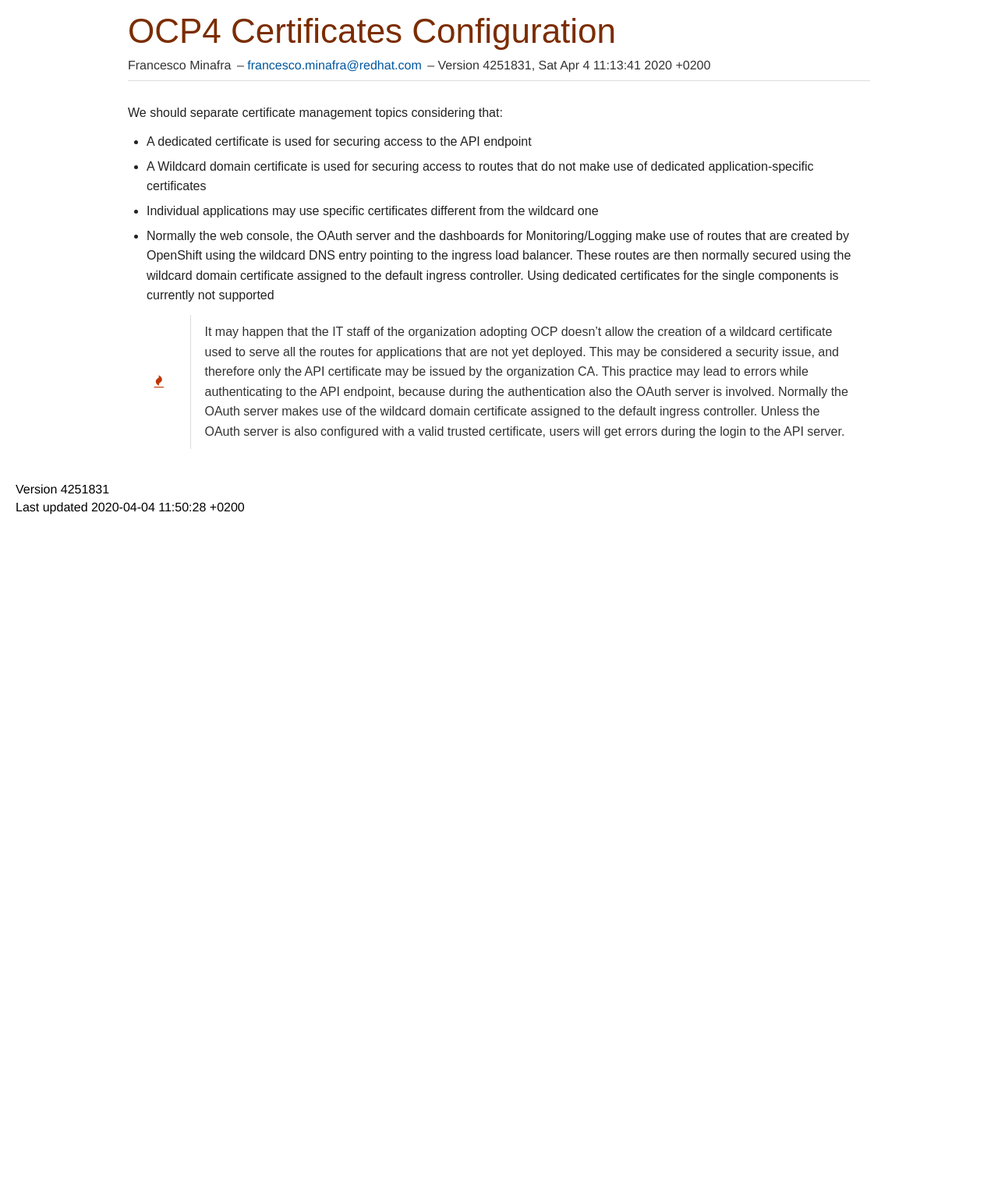
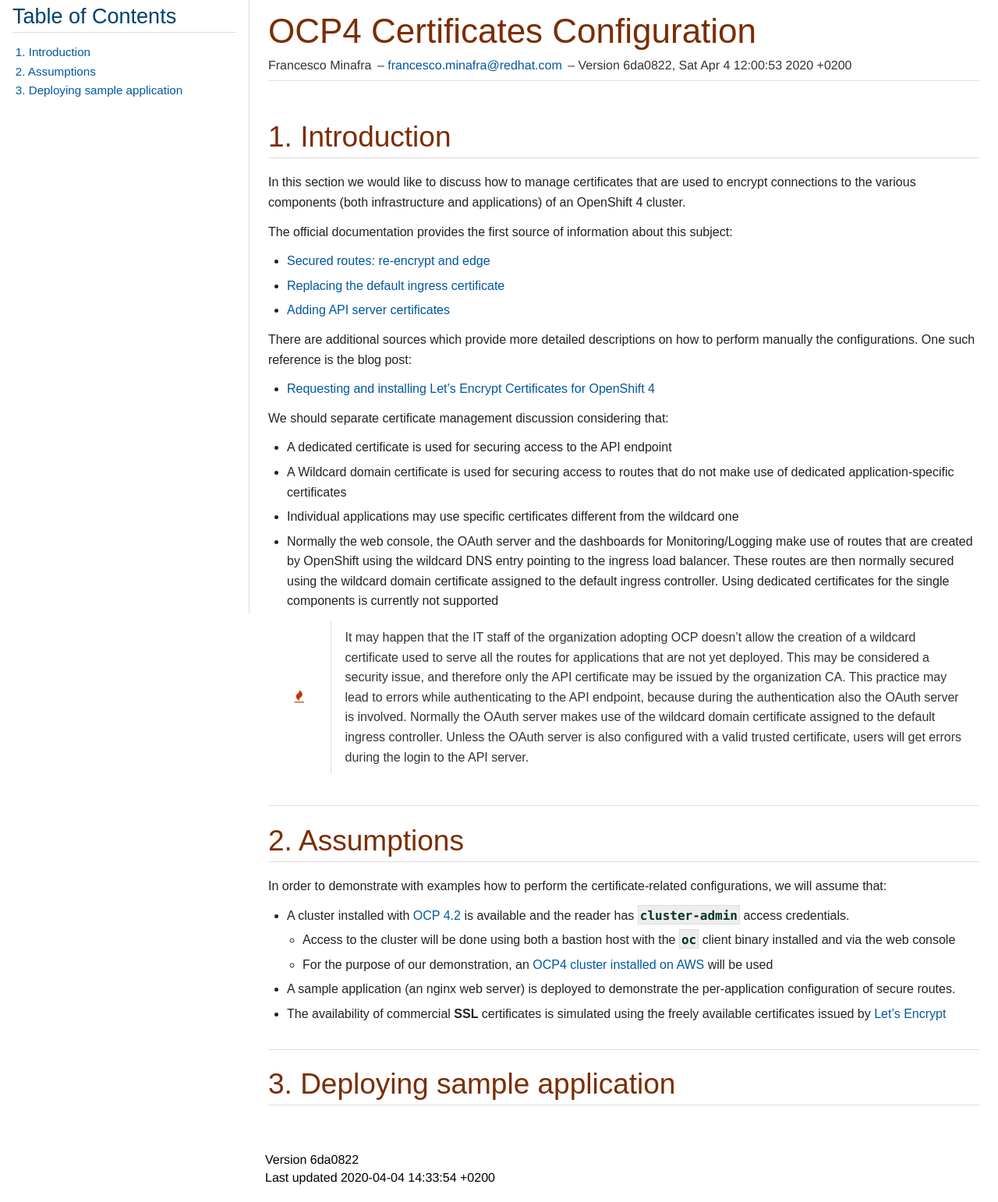
Before and after one commit to linuxstudio/linuxstudio.github.io, a plain HTML site: page demo/apps-certificates.html in a window 1280 px wide. Shown: the part 13-1555 px from the top of the page at 78% size. Before the commit the page ends 800 px from the top, so only its background shows below. Drawn offline with Linux system fonts and the light colour scheme.

Commit message:
cert-prerequisites

```diff
--- a/demo/apps-certificates.html
+++ b/demo/apps-certificates.html
@@ -645,19 +645,62 @@ p.tableblock.header { color: #6d6e71; }
 </style>
 <link rel="stylesheet" href="https://cdnjs.cloudflare.com/ajax/libs/font-awesome/4.7.0/css/font-awesome.min.css">
 </head>
-<body class="article">
+<body class="article toc2 toc-left">
 <div id="header">
 <h1>OCP4 Certificates Configuration</h1>
 <div class="details">
 <span id="author" class="author">Francesco Minafra</span><br>
 <span id="email" class="email"><a href="mailto:francesco.minafra@redhat.com">francesco.minafra@redhat.com</a></span><br>
-<span id="revnumber">version 4251831,</span>
-<span id="revdate">Sat Apr 4 11:13:41 2020 +0200</span>
+<span id="revnumber">version 6da0822,</span>
+<span id="revdate">Sat Apr 4 12:00:53 2020 +0200</span>
+</div>
+<div id="toc" class="toc2">
+<div id="toctitle">Table of Contents</div>
+<ul class="sectlevel1">
+<li><a href="#_introduction">1. Introduction</a></li>
+<li><a href="#_assumptions">2. Assumptions</a></li>
+<li><a href="#_deploying_sample_application">3. Deploying sample application</a></li>
+</ul>
 </div>
 </div>
 <div id="content">
+<div class="sect1">
+<h2 id="_introduction">1. Introduction</h2>
+<div class="sectionbody">
 <div class="paragraph">
-<p>We should separate certificate management topics considering that:</p>
+<p>In this section we would like to discuss how to manage certificates that are
+used to encrypt connections to the various components (both infrastructure and
+  applications) of an OpenShift 4 cluster.</p>
+</div>
+<div class="paragraph">
+<p>The official documentation provides the first source of information about this subject:</p>
+</div>
+<div class="ulist">
+<ul>
+<li>
+<p><a href="https://docs.openshift.com/container-platform/4.2/networking/routes/secured-routes.html">Secured routes: re-encrypt and edge</a></p>
+</li>
+<li>
+<p><a href="https://docs.openshift.com/container-platform/4.2/authentication/certificates/replacing-default-ingress-certificate.html">Replacing the default ingress certificate</a></p>
+</li>
+<li>
+<p><a href="https://docs.openshift.com/container-platform/4.2/authentication/certificates/api-server.html">Adding API server certificates</a></p>
+</li>
+</ul>
+</div>
+<div class="paragraph">
+<p>There are additional sources which provide more detailed descriptions on how to
+perform manually the configurations. One such reference is the blog post:</p>
+</div>
+<div class="ulist">
+<ul>
+<li>
+<p><a href="https://blog.openshift.com/requesting-and-installing-lets-encrypt-certificates-for-openshift-4/">Requesting and installing Let&#8217;s Encrypt Certificates for OpenShift 4</a></p>
+</li>
+</ul>
+</div>
+<div class="paragraph">
+<p>We should separate certificate management discussion considering that:</p>
 </div>
 <div class="ulist">
 <ul>
@@ -704,10 +747,54 @@ certificate, users will get errors during the login to the API server.</p>
 </table>
 </div>
 </div>
+</div>
+<div class="sect1">
+<h2 id="_assumptions">2. Assumptions</h2>
+<div class="sectionbody">
+<div class="paragraph">
+<p>In order to demonstrate with examples how to perform the certificate-related
+configurations, we will assume that:</p>
+</div>
+<div class="ulist">
+<ul>
+<li>
+<p>A cluster installed with <a href="https://docs.openshift.com/container-platform/4.2/welcome/index.html">OCP 4.2</a> is available
+and the reader has <code>cluster-admin</code> access credentials.</p>
+<div class="ulist">
+<ul>
+<li>
+<p>Access to the cluster will be done using both a bastion host with the <code>oc</code> client
+binary installed and via the web console</p>
+</li>
+<li>
+<p>For the purpose of our demonstration, an <a href="https://docs.openshift.com/container-platform/4.2/installing/installing_aws/installing-aws-default.html">OCP4 cluster installed on AWS</a> will be used</p>
+</li>
+</ul>
+</div>
+</li>
+<li>
+<p>A sample application (an nginx web server) is deployed to demonstrate the
+per-application configuration of secure routes.</p>
+</li>
+<li>
+<p>The availability of commercial <strong>SSL</strong> certificates is simulated using the freely
+available certificates issued by <a href="https://letsencrypt.org/">Let&#8217;s Encrypt</a></p>
+</li>
+</ul>
+</div>
+</div>
+</div>
+<div class="sect1">
+<h2 id="_deploying_sample_application">3. Deploying sample application</h2>
+<div class="sectionbody">
+
+</div>
+</div>
+</div>
 <div id="footer">
 <div id="footer-text">
-Version 4251831<br>
-Last updated 2020-04-04 11:50:28 +0200
+Version 6da0822<br>
+Last updated 2020-04-04 14:33:54 +0200
 </div>
 </div>
 </body>
```
Also changed, not shown: 1 other file.
